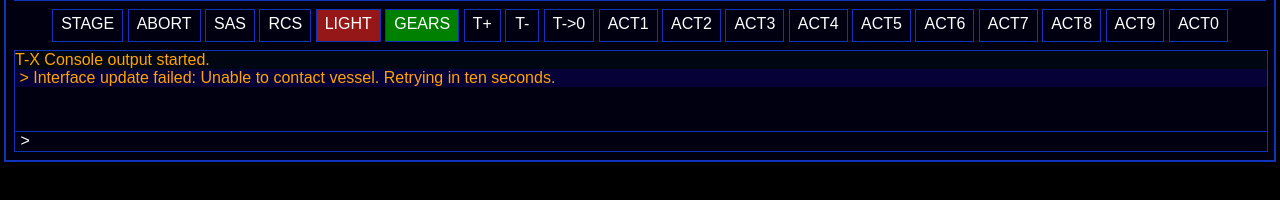
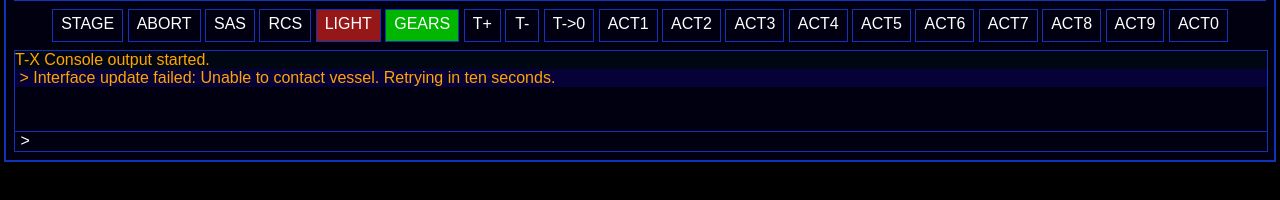
Before and after one commit to AudunVN/arc, a plain HTML site: page index.html in a window 1280 px wide. Shown: the part 140-340 px from the top of the page. Drawn offline with nearby package versions, Linux system fonts and the light colour scheme; no server answers; a web font is replaced by a local one.

Commit message:
Made active buttons brighter.
The contrast was far too low for monochrome displays.

```diff
--- a/index.html
+++ b/index.html
@@ -65,7 +65,7 @@
 			}
 
 			.button[data-state="active"] {
-				background: green;
+				background: #00B600;
 			}
 
 			.button:hover {
```
